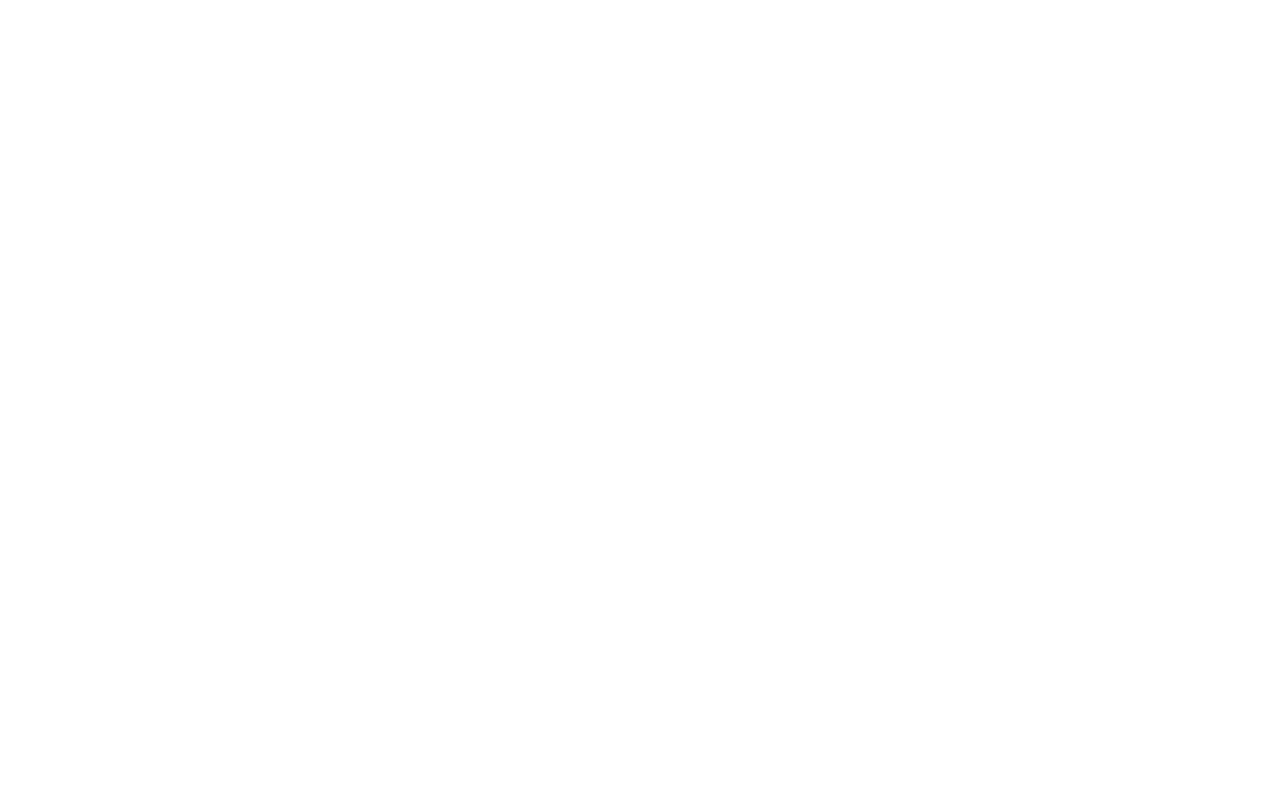
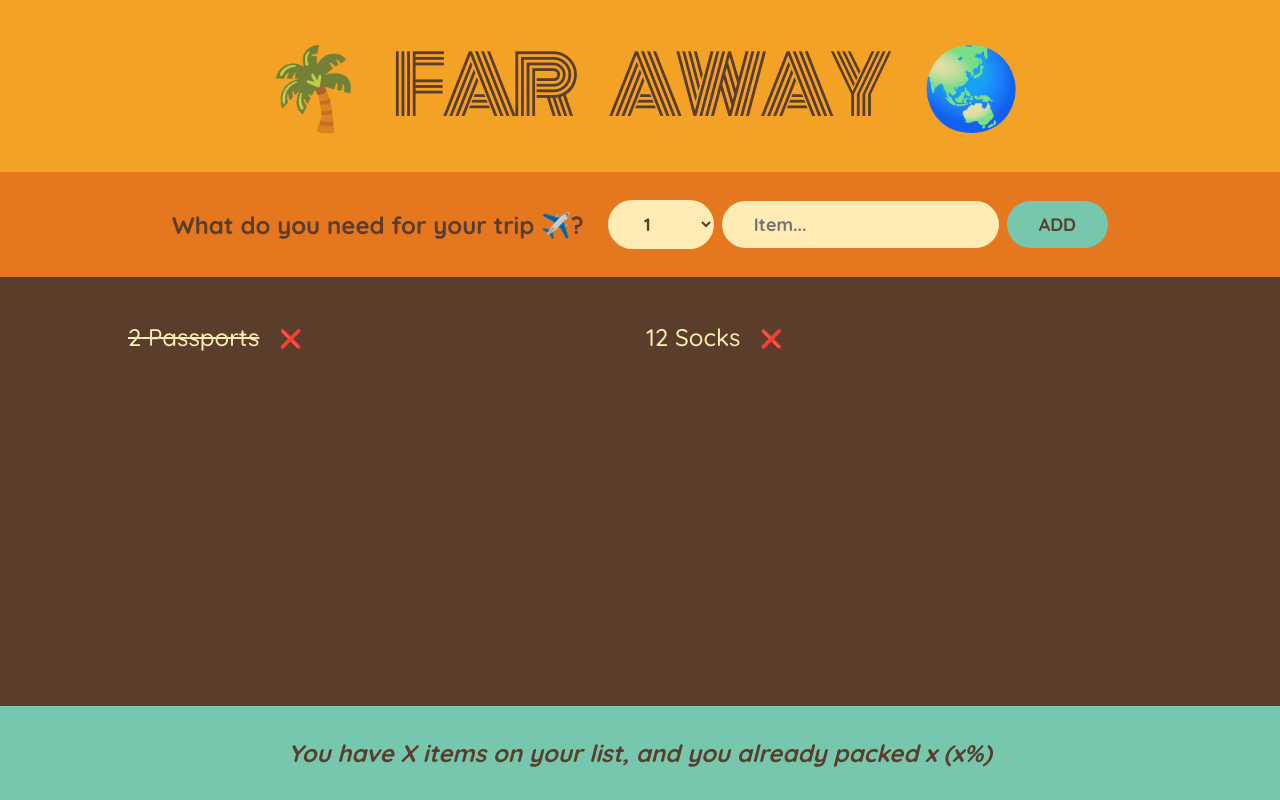
Before and after one commit to alexquesad/Travel-list, a React (Create React App) app: page / in a window 1280 px wide. Built offline with nearby package versions, Linux system fonts and the light colour scheme.

Commit message:
worked on form submission logic

```diff
--- a/src/App.js
+++ b/src/App.js
@@ -1,10 +1,19 @@
+import { useState } from "react";
+
+const initialItems = [
+  { id: 1, description: "Passports", quantity: 2, packed: true },
+  { id: 2, description: "Socks", quantity: 12, packed: false },
+];
+
 export default function App() {
-  <div className="app">
-    <Logo />
-    <Form />
-    <PackingList />
-    <Stats />
-  </div>;
+  return (
+    <div className="app">
+      <Logo />
+      <Form />
+      <PackingList />
+      <Stats />
+    </div>
+  );
 }
 
 function Logo() {
@@ -12,20 +21,71 @@
 }
 
 function Form() {
+  const [description, setDescription] = useState("");
+  const [quantity, setQuantity] = useState(1);
+
+  function handleSubmit(e) {
+    e.preventDefault();
+
+    if (!description) return;
+
+    const newItem = { description, quantity, packed: false, id: Date.now() };
+    console.log(newItem);
+
+    setDescription("");
+    setQuantity(1);
+  }
+
   return (
-    <div className="add-form">
-      <h3>What do you need for your trip 👜?</h3>
+    <form className="add-form" onSubmit={handleSubmit}>
+      <h3>What do you need for your trip ✈️?</h3>
+      <select
+        value={quantity}
+        onChange={(e) => setQuantity(Number(e.target.value))}
+      >
+        {Array.from({ length: 20 }, (_, i) => i + 1).map((num) => (
+          <option value={num} key={num}>
+            {num}
+          </option>
+        ))}
+      </select>
+      <input
+        type="text"
+        placeholder="Item..."
+        value={description}
+        onChange={(e) => setDescription(e.target.value)}
+      />
+      <button>Add</button>
+    </form>
+  );
+}
+
+function PackingList() {
+  return (
+    <div className="list">
+      <ul>
+        {initialItems.map((item) => (
+          <Item item={item} key={item.id} />
+        ))}
+      </ul>
     </div>
   );
 }
 
-function PackingList() {
-  return <div className="list">LIST</div>;
+function Item({ item }) {
+  return (
+    <li>
+      <span style={item.packed ? { textDecoration: "line-through" } : {}}>
+        {item.quantity} {item.description}
+      </span>
+      <button>❌</button>
+    </li>
+  );
 }
 
 function Stats() {
   return (
-    <footer>
+    <footer className="stats">
       <em>You have X items on your list, and you already packed x (x%)</em>
     </footer>
   );
--- a/src/index.css
+++ b/src/index.css
@@ -1,10 +1,3 @@
-/*
-const initialItems = [
-  { id: 1, description: "Passports", quantity: 2, packed: false },
-  { id: 2, description: "Socks", quantity: 12, packed: false },
-];
-*/
-
 @import url("https://fonts.googleapis.com/css2?family=Monoton&family=Quicksand:wght@500;700&display=swap");
 
 * {
@@ -101,7 +94,7 @@
 .list ul {
   list-style: none;
   width: 80%;
-  overflow: scroll;
+  overflow: hidden;
 
   display: grid;
   grid-template-columns: repeat(auto-fit, minmax(250px, 1fr));
```
